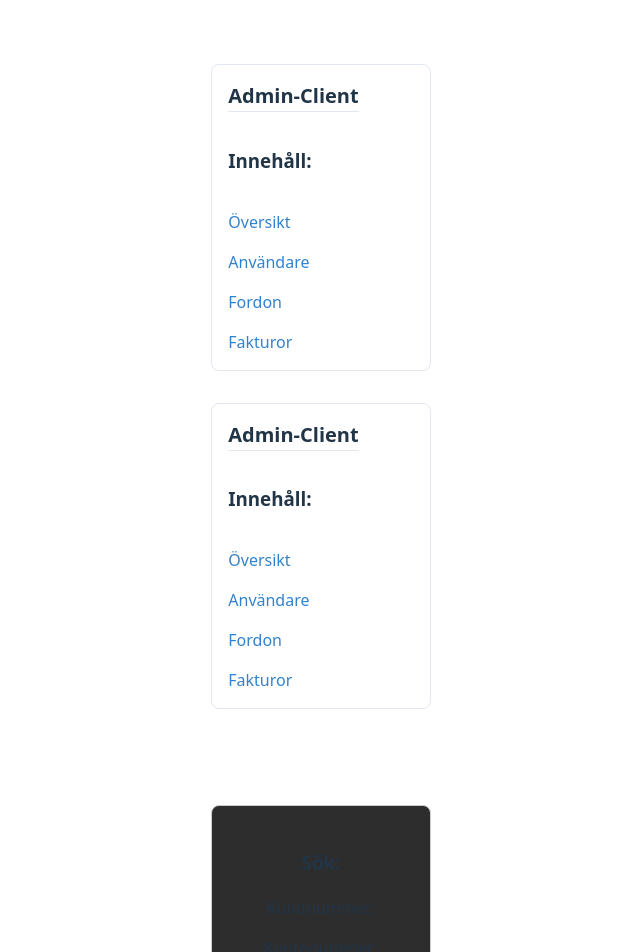
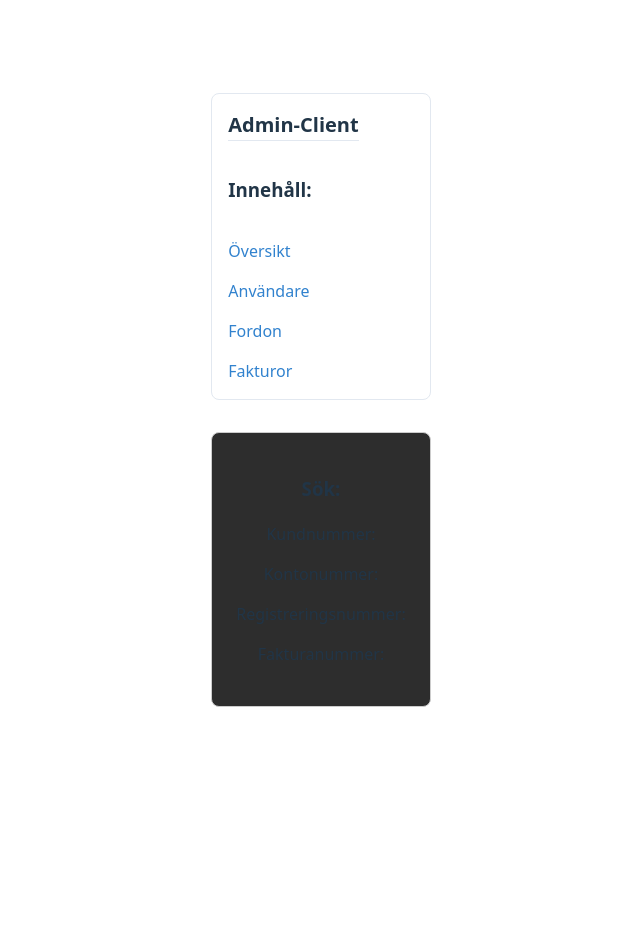
Before and after one commit to ricmal08/vteam-admin-client, a React (Vite) app: page / in a window 1280 px wide. Shown: the top 952 px of the page, without its empty margins (319-959 px from the left). After the commit the page ends 800 px from the top, so only its background shows below. Built offline with nearby package versions, Linux system fonts and the light colour scheme.

Commit message:
fix: remove duplicate html-block in layout-container

```diff
--- a/src/components/interface/userinterface.jsx
+++ b/src/components/interface/userinterface.jsx
@@ -17,19 +17,6 @@ function Userinterface() {
       <main>
         <Outlet />
       </main>
-      <div className="main-container">
-        <nav className="nav-menu">
-          <h2 className="nav-title">Admin-Client</h2>
-          <h3> Innehåll: </h3>
-          <RouterLink className="nav-link" to="/">Översikt</RouterLink>
-          <RouterLink className="nav-link" to="/overview">Användare</RouterLink>
-          {/*<RouterLink className="nav-link" to="/admins">Administratörer</RouterLink>*/ }
-          <RouterLink className="nav-link" to="/units">Fordon</RouterLink>
-          <RouterLink className="nav-link" to="/invoices">Fakturor</RouterLink>
-        </nav>
-        <main className="content-container">
-          <Outlet />
-        </main>
 
         <aside className="layout-searchbar">
           <div className="layout-box">
@@ -42,7 +29,6 @@ function Userinterface() {
         </aside>
 
       </div>
-    </div>
   );
 }
 
```
